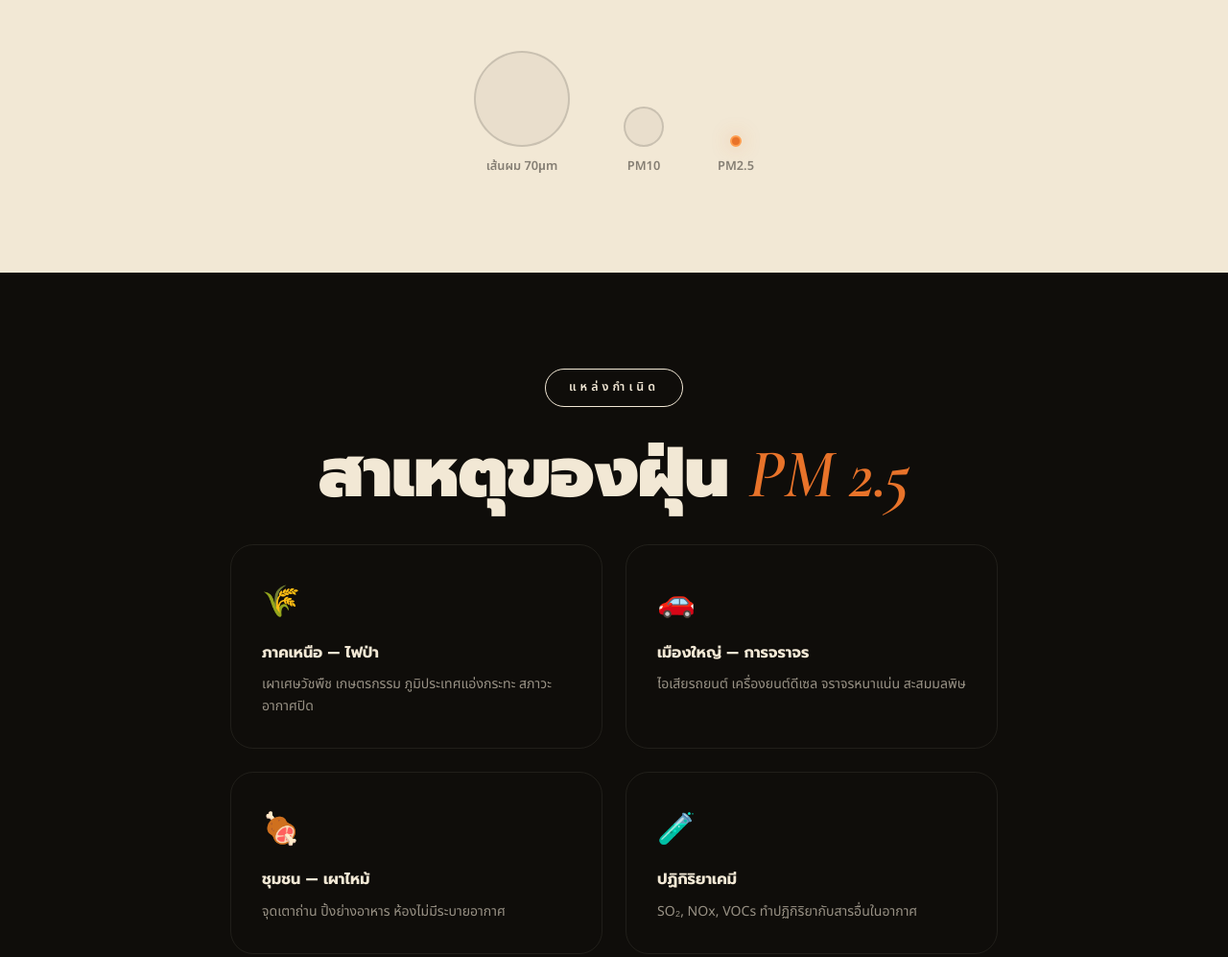
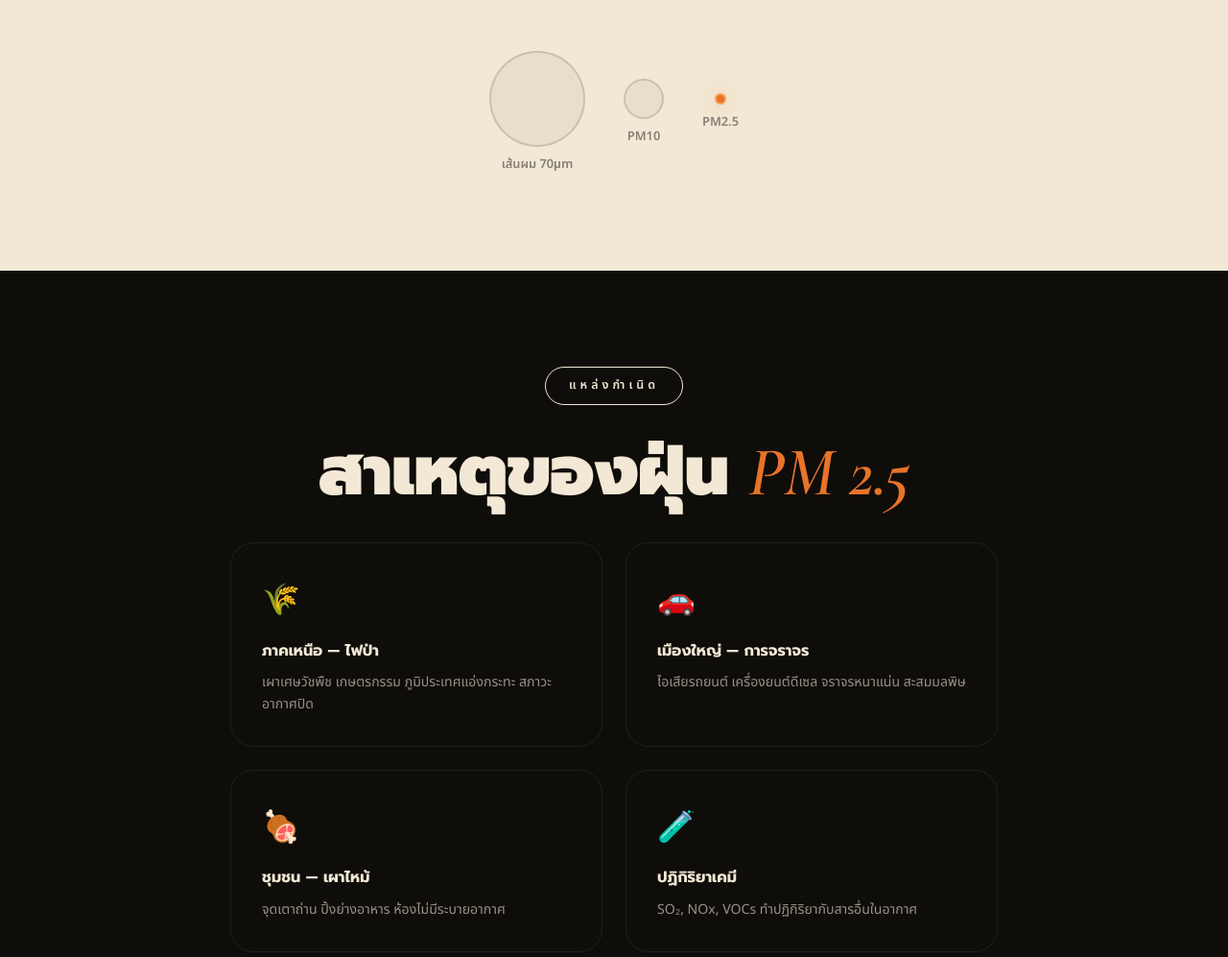
Before and after one commit to BALL005/PM2.5, a website: page index.html in a window 1280 px wide. Shown: the part 1382-2379 px from the top of the page at 96% size. Drawn offline with nearby package versions, Linux system fonts and the light colour scheme.

Commit message:
แก้ไข

```diff
--- a/index.html
+++ b/index.html
@@ -116,14 +116,15 @@
                 </div>
             </div>
             <!-- Size comparison -->
-            <div class="size-visual anim-scale" style="--d:0.5s">
-                <div class="sv-item">
+            <div class="size-visual anim-scale"
+                style="--d:0.5s; display:flex; align-items:center; justify-content:center; gap:40px; flex-wrap:wrap">
+                <div class="sv-item" style="display:flex; flex-direction:column; align-items:center; gap:8px">
                     <div class="sv-circle" style="--s:100px"></div><span>เส้นผม 70μm</span>
                 </div>
-                <div class="sv-item">
+                <div class="sv-item" style="display:flex; flex-direction:column; align-items:center; gap:8px">
                     <div class="sv-circle" style="--s:42px"></div><span>PM10</span>
                 </div>
-                <div class="sv-item">
+                <div class="sv-item" style="display:flex; flex-direction:column; align-items:center; gap:8px">
                     <div class="sv-circle glow" style="--s:12px"></div><span>PM2.5</span>
                 </div>
             </div>
@@ -212,6 +213,7 @@
             <!-- Year + Charts -->
             <div class="chart-area anim-fade" style="--d:0.4s">
                 <div class="year-pills">
+                    <button class="yr-pill" data-year="2565">2565</button>
                     <button class="yr-pill" data-year="2566">2566</button>
                     <button class="yr-pill" data-year="2567">2567</button>
                     <button class="yr-pill" data-year="2568">2568</button>
--- a/script.js
+++ b/script.js
@@ -7,12 +7,14 @@
 
 // ============ DATA ============
 const PM25_DATA = {
+    2565: [82, 88, 75, 42, 28, 20, 16, 18, 23, 32, 50, 68],
     2566: [85, 92, 78, 45, 30, 22, 18, 20, 25, 35, 55, 72],
     2567: [90, 98, 88, 52, 35, 25, 20, 22, 28, 40, 60, 78],
     2568: [95, 105, 92, 58, 38, 28, 22, 24, 30, 42, 65, 82],
     2569: [88, 110, 95, 50, 33, 24, 19, 21, 27, 38, 58, 75],
 };
 const REGION_DATA = {
+    2565: { labels: ['เหนือ', 'อีสาน', 'กลาง', 'ตะวันออก', 'ตะวันตก', 'ใต้'], data: [90, 50, 58, 45, 54, 25] },
     2566: { labels: ['เหนือ', 'อีสาน', 'กลาง', 'ตะวันออก', 'ตะวันตก', 'ใต้'], data: [95, 55, 62, 48, 58, 28] },
     2567: { labels: ['เหนือ', 'อีสาน', 'กลาง', 'ตะวันออก', 'ตะวันตก', 'ใต้'], data: [102, 60, 68, 52, 62, 30] },
     2568: { labels: ['เหนือ', 'อีสาน', 'กลาง', 'ตะวันออก', 'ตะวันตก', 'ใต้'], data: [110, 65, 72, 55, 66, 32] },
```
